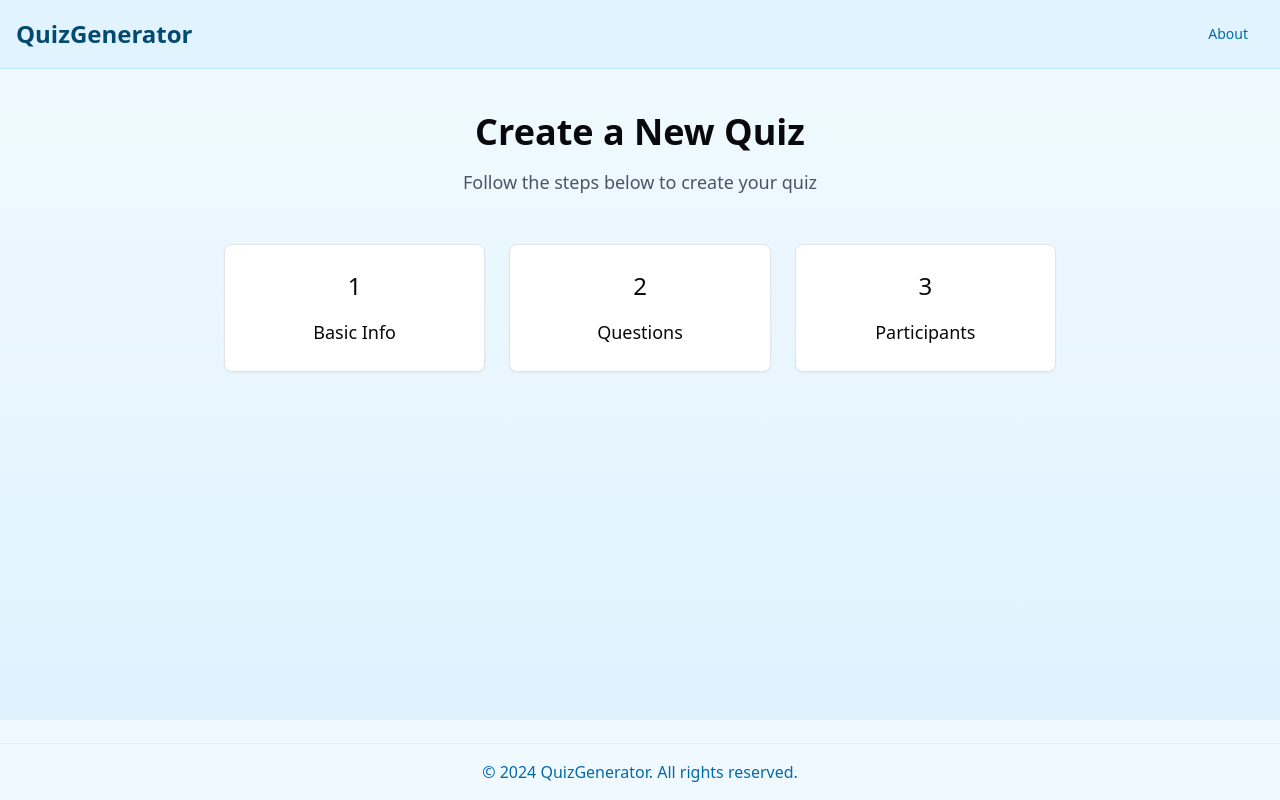
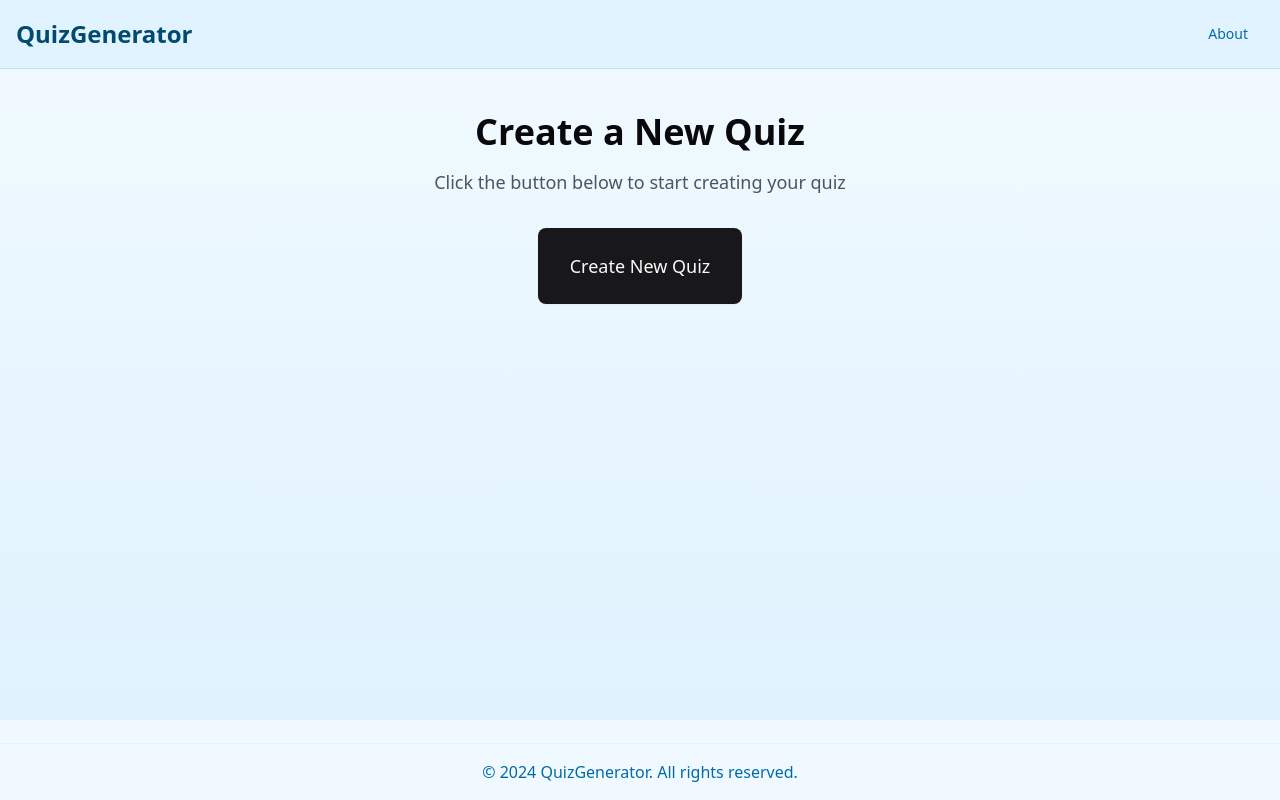
Before and after one commit to freddy24-7/QuizAppFrontend, a React (Vite) app: page /quiz in a window 1280 px wide. Built offline with nearby package versions, Linux system fonts and the light colour scheme.

Commit message:
updating response dashboard

```diff
--- a/src/components/QuizForm.tsx
+++ b/src/components/QuizForm.tsx
@@ -288,6 +288,9 @@ const QuizForm = () => {
       isOpen={currentStep === 'basic'}
       onClose={() => setCurrentStep(null)}
       title="Basic Quiz Information"
+      subtitle="Set the title and duration for your quiz"
+      currentStep={1}
+      totalSteps={3}
     >
       <div className="space-y-6">
         <div className="space-y-2">
@@ -341,6 +344,9 @@ const QuizForm = () => {
       isOpen={currentStep === 'questions'}
       onClose={() => setCurrentStep(null)}
       title="Add Questions"
+      subtitle="Create questions and mark the correct answers"
+      currentStep={2}
+      totalSteps={3}
       className="max-h-[90vh] overflow-y-auto"
     >
       <div className="space-y-8">
@@ -492,6 +498,9 @@ const QuizForm = () => {
       isOpen={currentStep === 'participants'}
       onClose={() => setCurrentStep(null)}
       title="Add Participants"
+      subtitle="Enter phone numbers for quiz participants"
+      currentStep={3}
+      totalSteps={3}
     >
       <div className="space-y-6">
         <div className="bg-sky-50 p-4 rounded-lg mb-4">
@@ -566,6 +575,7 @@ const QuizForm = () => {
       isOpen={currentStep === 'invite'}
       onClose={() => setCurrentStep(null)}
       title="Send Invites"
+      subtitle="Send quiz invitations to participants"
     >
       <div className="space-y-6">
         <div className="bg-green-50 p-4 rounded-lg">
@@ -581,40 +591,26 @@ const QuizForm = () => {
     </Modal>
   );
 
+  const startQuizCreation = () => {
+    setCurrentStep('basic');
+  };
+
   return (
     <div className="max-w-4xl mx-auto p-8">
       <div className="text-center mb-12">
         <h1 className="text-4xl font-bold mb-4">Create a New Quiz</h1>
-        <p className="text-gray-600 dark:text-gray-400 text-lg">
-          Follow the steps below to create your quiz
+        <p className="text-gray-600 dark:text-gray-400 text-lg mb-8">
+          Click the button below to start creating your quiz
         </p>
-      </div>
-
-      <div className="grid grid-cols-3 gap-6 mb-12">
-        <Button
-          onClick={() => setCurrentStep('basic')}
-          variant={currentStep === 'basic' ? 'default' : 'outline'}
-          className="h-32 flex flex-col items-center justify-center space-y-2"
-        >
-          <span className="text-2xl">1</span>
-          <span className="text-lg">Basic Info</span>
-        </Button>
-        <Button
-          onClick={() => setCurrentStep('questions')}
-          variant={currentStep === 'questions' ? 'default' : 'outline'}
-          className="h-32 flex flex-col items-center justify-center space-y-2"
-        >
-          <span className="text-2xl">2</span>
-          <span className="text-lg">Questions</span>
-        </Button>
-        <Button
-          onClick={() => setCurrentStep('participants')}
-          variant={currentStep === 'participants' ? 'default' : 'outline'}
-          className="h-32 flex flex-col items-center justify-center space-y-2"
-        >
-          <span className="text-2xl">3</span>
-          <span className="text-lg">Participants</span>
-        </Button>
+        {!currentStep && (
+          <Button
+            onClick={startQuizCreation}
+            size="lg"
+            className="text-lg px-8 py-6 h-auto"
+          >
+            Create New Quiz
+          </Button>
+        )}
       </div>
 
       {error && (
--- a/src/components/ui/modal.tsx
+++ b/src/components/ui/modal.tsx
@@ -5,11 +5,23 @@ interface ModalProps {
   isOpen: boolean;
   onClose: () => void;
   title: string;
+  subtitle?: string;
+  currentStep?: number;
+  totalSteps?: number;
   children: React.ReactNode;
   className?: string;
 }
 
-export function Modal({ isOpen, onClose, title, children, className }: ModalProps) {
+export function Modal({
+  isOpen,
+  onClose,
+  title,
+  subtitle,
+  currentStep,
+  totalSteps,
+  children,
+  className
+}: ModalProps) {
   if (!isOpen) return null;
 
   return (
@@ -20,7 +32,42 @@ export function Modal({ isOpen, onClose, title, children, className }: ModalProp
         "dark:bg-gray-800",
         className
       )}>
-        <div className="flex items-center justify-between mb-6">
+        <div className="mb-6">
+          {currentStep && totalSteps && (
+            <div className="mb-4">
+              <div className="flex items-center justify-between mb-2">
+                <span className="text-sm text-gray-500 dark:text-gray-400">
+                  Step {currentStep} of {totalSteps}
+                </span>
+                <button
+                  onClick={onClose}
+                  className="p-2 hover:bg-gray-100 rounded-full dark:hover:bg-gray-700"
+                >
+                  <svg
+                    className="w-6 h-6"
+                    fill="none"
+                    stroke="currentColor"
+                    viewBox="0 0 24 24"
+                  >
+                    <path
+                      strokeLinecap="round"
+                      strokeLinejoin="round"
+                      strokeWidth={2}
+                      d="M6 18L18 6M6 6l12 12"
+                    />
+                  </svg>
+                </button>
+              </div>
+              <div className="w-full bg-gray-200 rounded-full h-2 dark:bg-gray-700">
+                <div
+                  className="bg-sky-600 h-2 rounded-full transition-all duration-300 ease-in-out"
+                  style={{ width: `${(currentStep / totalSteps) * 100}%` }}
+                />
+              </div>
+            </div>
+          )}
+          {!currentStep && (
+            <div className="flex items-center justify-between">
               <h2 className="text-2xl font-semibold">{title}</h2>
               <button
                 onClick={onClose}
@@ -41,6 +88,16 @@ export function Modal({ isOpen, onClose, title, children, className }: ModalProp
                 </svg>
               </button>
             </div>
+          )}
+          {currentStep && (
+            <div>
+              <h2 className="text-2xl font-semibold">{title}</h2>
+              {subtitle && (
+                <p className="text-gray-500 dark:text-gray-400 mt-1">{subtitle}</p>
+              )}
+            </div>
+          )}
+        </div>
         {children}
       </div>
     </div>
--- a/src/config/urls.ts
+++ b/src/config/urls.ts
@@ -1,9 +1,9 @@
-export const BACKEND_URL = 'https://quizapp-production-b399.up.railway.app';
-export const FRONTEND_URL = 'https://quiz-app-frontend-qoqq.vercel.app';
+// export const BACKEND_URL = 'https://quizapp-production-b399.up.railway.app';
+// export const FRONTEND_URL = 'https://quiz-app-frontend-qoqq.vercel.app';
 
 // For development mode (commented out since we're in production)
-// export const DEV_BACKEND_URL = 'http://localhost:8080';
-// export const DEV_FRONTEND_URL = 'http://localhost:5173';
+export const BACKEND_URL = 'http://localhost:8080';
+export const FRONTEND_URL = 'http://localhost:5173';
 
 // Always return production URLs since we're deployed
 export const getBackendUrl = () => BACKEND_URL;
```
Lines whose indentation alone changed are shown as unchanged.
